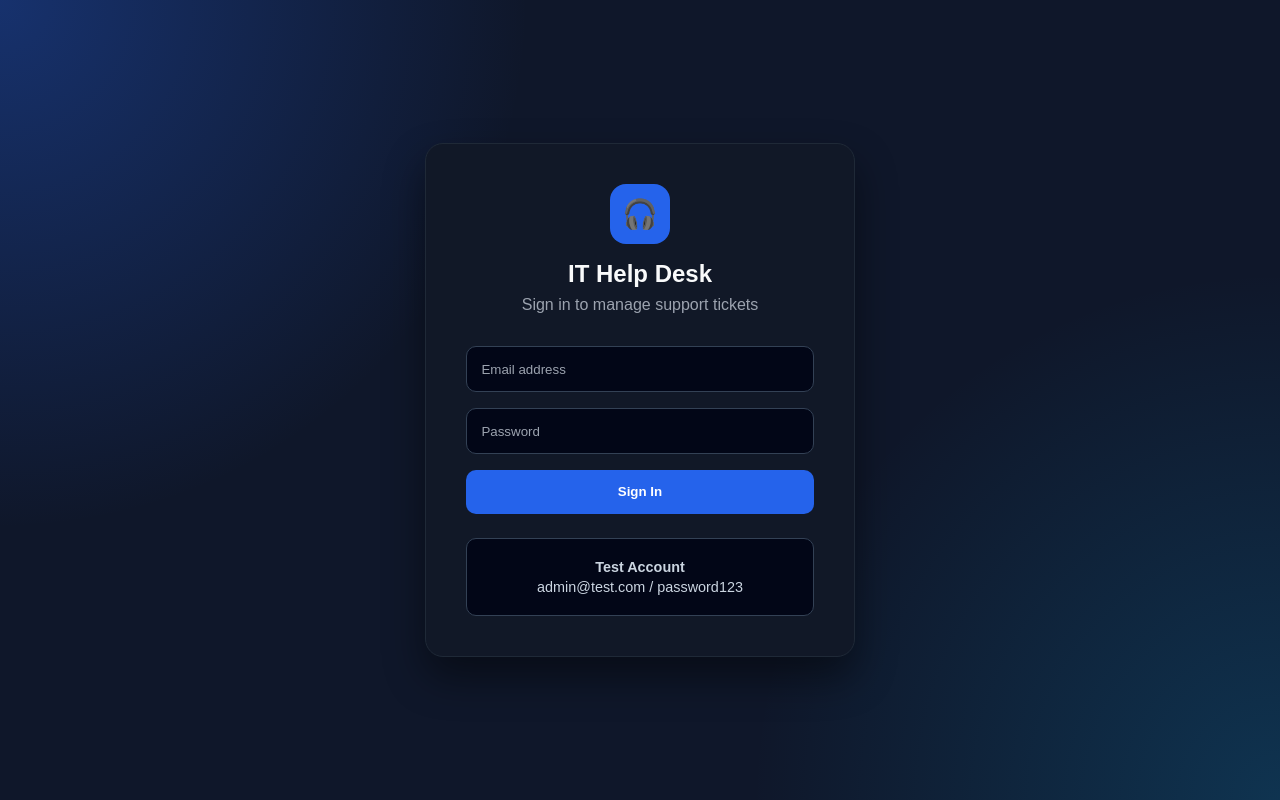
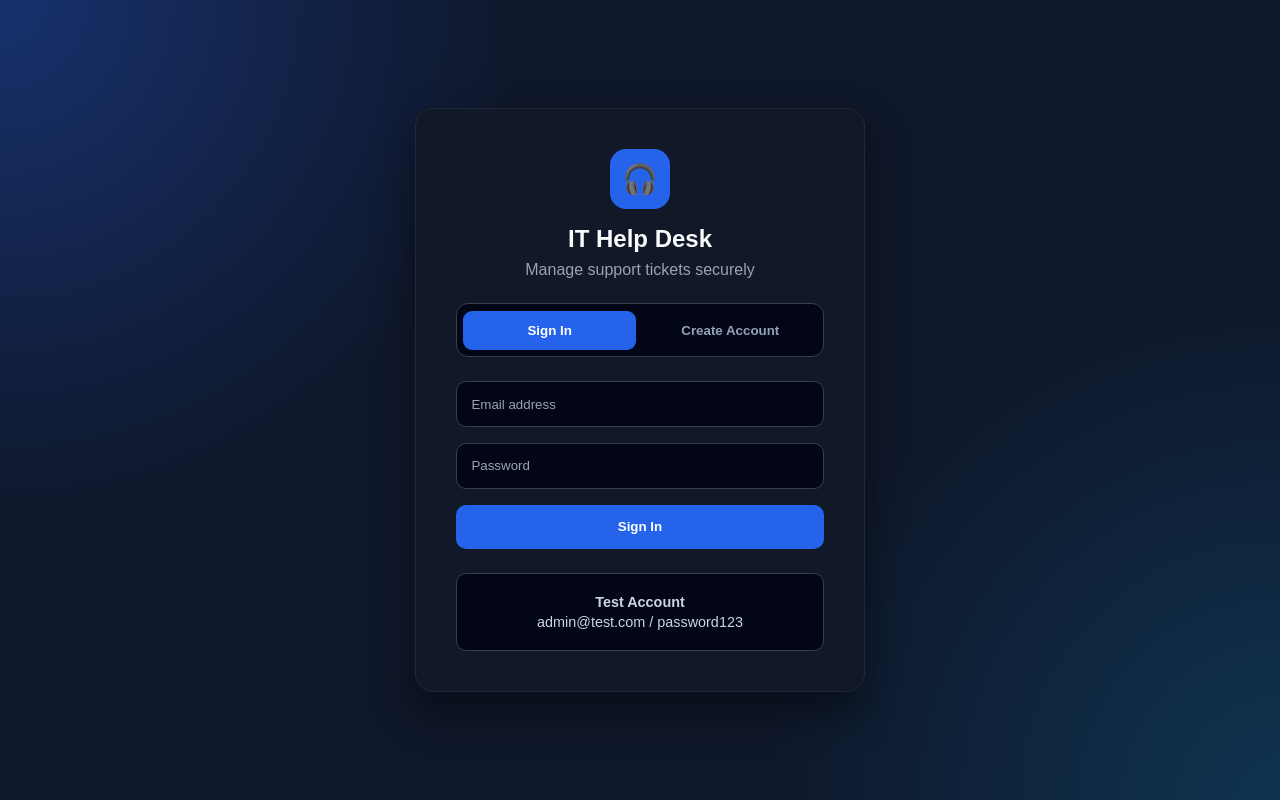
Before and after one commit to JEDl956/it-helpdesk-ticket-system, a Vue app: page / in a window 1280 px wide. Built offline with nearby package versions, Linux system fonts and the light colour scheme.

Commit message:
Add create account login tab

```diff
--- a/src/components/LoginForm.vue
+++ b/src/components/LoginForm.vue
@@ -1,19 +1,78 @@
 <script setup>
-import { ref } from 'vue'
+import { ref, onMounted } from 'vue'
 
 const emit = defineEmits(['login'])
 
+const mode = ref('login')
 const email = ref('')
 const password = ref('')
-const error = ref('')
+const confirmPassword = ref('')
+const message = ref('')
+const users = ref([])
+
+onMounted(() => {
+  const savedUsers = localStorage.getItem('users')
+
+  if (savedUsers) {
+    users.value = JSON.parse(savedUsers)
+  } else {
+    users.value = [
+      {
+        email: 'admin@test.com',
+        password: 'password123',
+      },
+    ]
+
+    localStorage.setItem('users', JSON.stringify(users.value))
+  }
+})
+
+function saveUsers() {
+  localStorage.setItem('users', JSON.stringify(users.value))
+}
 
 function handleLogin() {
-  if (email.value === 'admin@test.com' && password.value === 'password123') {
+  const foundUser = users.value.find(
+    (user) => user.email === email.value && user.password === password.value,
+  )
+
+  if (foundUser) {
+    message.value = ''
     emit('login')
-    error.value = ''
   } else {
-    error.value = 'Invalid email or password.'
+    message.value = 'Invalid email or password.'
   }
+}
+
+function createAccount() {
+  if (!email.value || !password.value || !confirmPassword.value) {
+    message.value = 'Please fill in all fields.'
+    return
+  }
+
+  if (password.value !== confirmPassword.value) {
+    message.value = 'Passwords do not match.'
+    return
+  }
+
+  const userExists = users.value.some((user) => user.email === email.value)
+
+  if (userExists) {
+    message.value = 'This email already has an account.'
+    return
+  }
+
+  users.value.push({
+    email: email.value,
+    password: password.value,
+  })
+
+  saveUsers()
+
+  message.value = 'Account created. You can now sign in.'
+  mode.value = 'login'
+  password.value = ''
+  confirmPassword.value = ''
 }
 </script>
 
@@ -23,17 +82,49 @@ function handleLogin() {
       <div class="icon">🎧</div>
 
       <h1>IT Help Desk</h1>
-      <p class="subtitle">Sign in to manage support tickets</p>
+      <p class="subtitle">Manage support tickets securely</p>
 
-      <form @submit.prevent="handleLogin">
+      <div class="tabs">
+        <button
+          :class="{ active: mode === 'login' }"
+          type="button"
+          @click="mode = 'login'; message = ''"
+        >
+          Sign In
+        </button>
+
+        <button
+          :class="{ active: mode === 'register' }"
+          type="button"
+          @click="mode = 'register'; message = ''"
+        >
+          Create Account
+        </button>
+      </div>
+
+      <form v-if="mode === 'login'" @submit.prevent="handleLogin">
         <input v-model="email" type="email" placeholder="Email address" />
 
         <input v-model="password" type="password" placeholder="Password" />
 
-        <button type="submit">Sign In</button>
+        <button class="primary" type="submit">Sign In</button>
+      </form>
 
-        <p v-if="error" class="error">{{ error }}</p>
+      <form v-else @submit.prevent="createAccount">
+        <input v-model="email" type="email" placeholder="Create email address" />
+
+        <input v-model="password" type="password" placeholder="Create password" />
+
+        <input
+          v-model="confirmPassword"
+          type="password"
+          placeholder="Confirm password"
+        />
+
+        <button class="primary" type="submit">Create Account</button>
       </form>
+
+      <p v-if="message" class="message">{{ message }}</p>
 
       <div class="test-box">
         <p><strong>Test Account</strong></p>
@@ -58,7 +149,7 @@ function handleLogin() {
 
 .login-card {
   width: 100%;
-  max-width: 430px;
+  max-width: 450px;
   background-color: #111827;
   border: 1px solid #1f2937;
   padding: 2.5rem;
@@ -84,9 +175,35 @@ h1 {
 }
 
 .subtitle {
-  margin: 0.5rem 0 2rem;
+  margin: 0.5rem 0 1.5rem;
   text-align: center;
   color: #9ca3af;
+}
+
+.tabs {
+  display: grid;
+  grid-template-columns: 1fr 1fr;
+  gap: 0.5rem;
+  margin-bottom: 1.5rem;
+  background-color: #020617;
+  padding: 0.4rem;
+  border-radius: 12px;
+  border: 1px solid #334155;
+}
+
+.tabs button {
+  border: none;
+  padding: 0.75rem;
+  border-radius: 9px;
+  background: transparent;
+  color: #94a3b8;
+  cursor: pointer;
+  font-weight: bold;
+}
+
+.tabs button.active {
+  background-color: #2563eb;
+  color: white;
 }
 
 form {
@@ -103,7 +220,7 @@ input {
   border-radius: 10px;
 }
 
-button {
+.primary {
   padding: 0.9rem;
   border: none;
   border-radius: 10px;
@@ -113,12 +230,13 @@ button {
   cursor: pointer;
 }
 
-button:hover {
+.primary:hover {
   background-color: #1d4ed8;
 }
 
-.error {
-  color: #f87171;
+.message {
+  margin-top: 1rem;
+  color: #facc15;
   text-align: center;
 }
 
```
